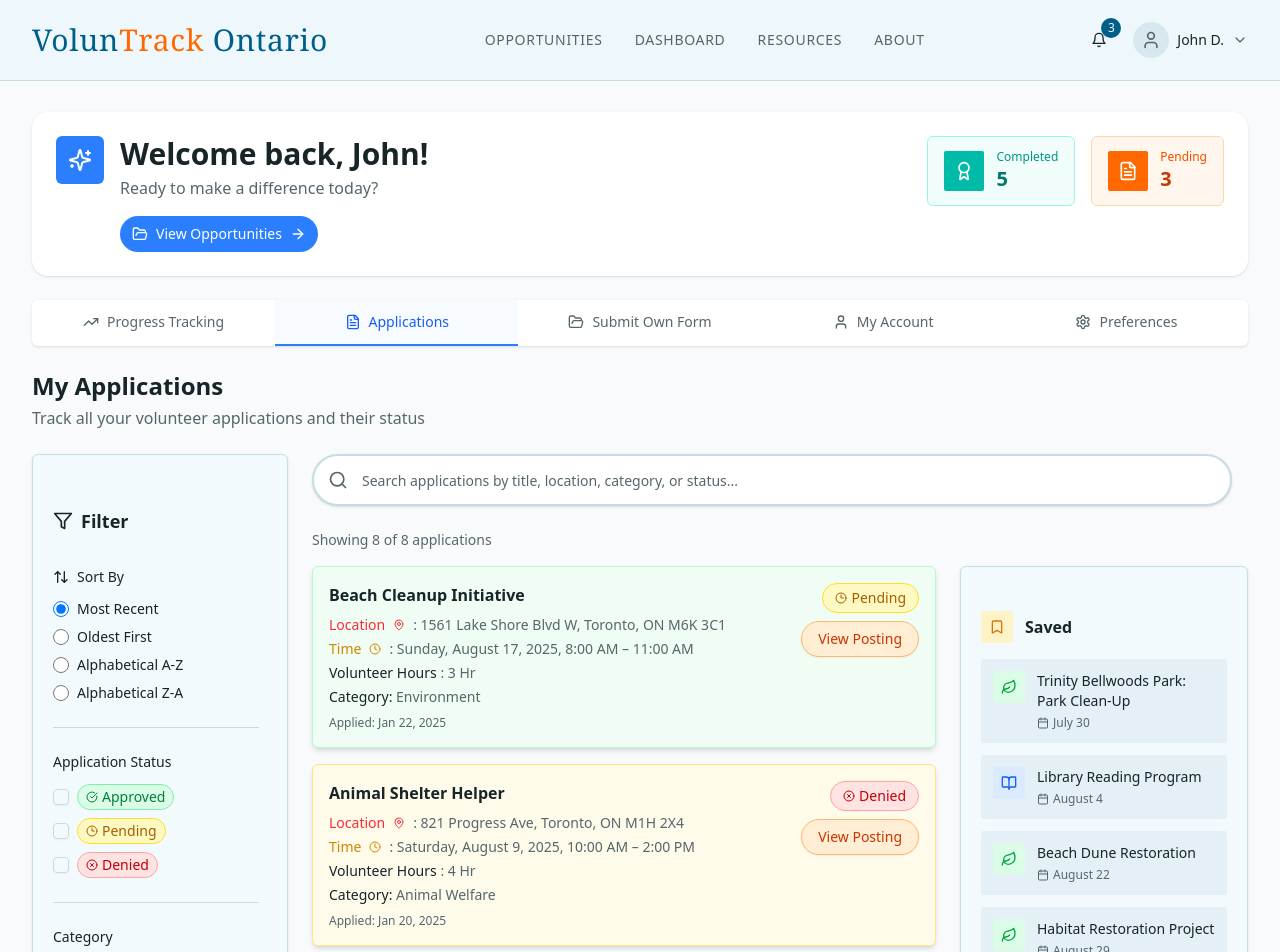
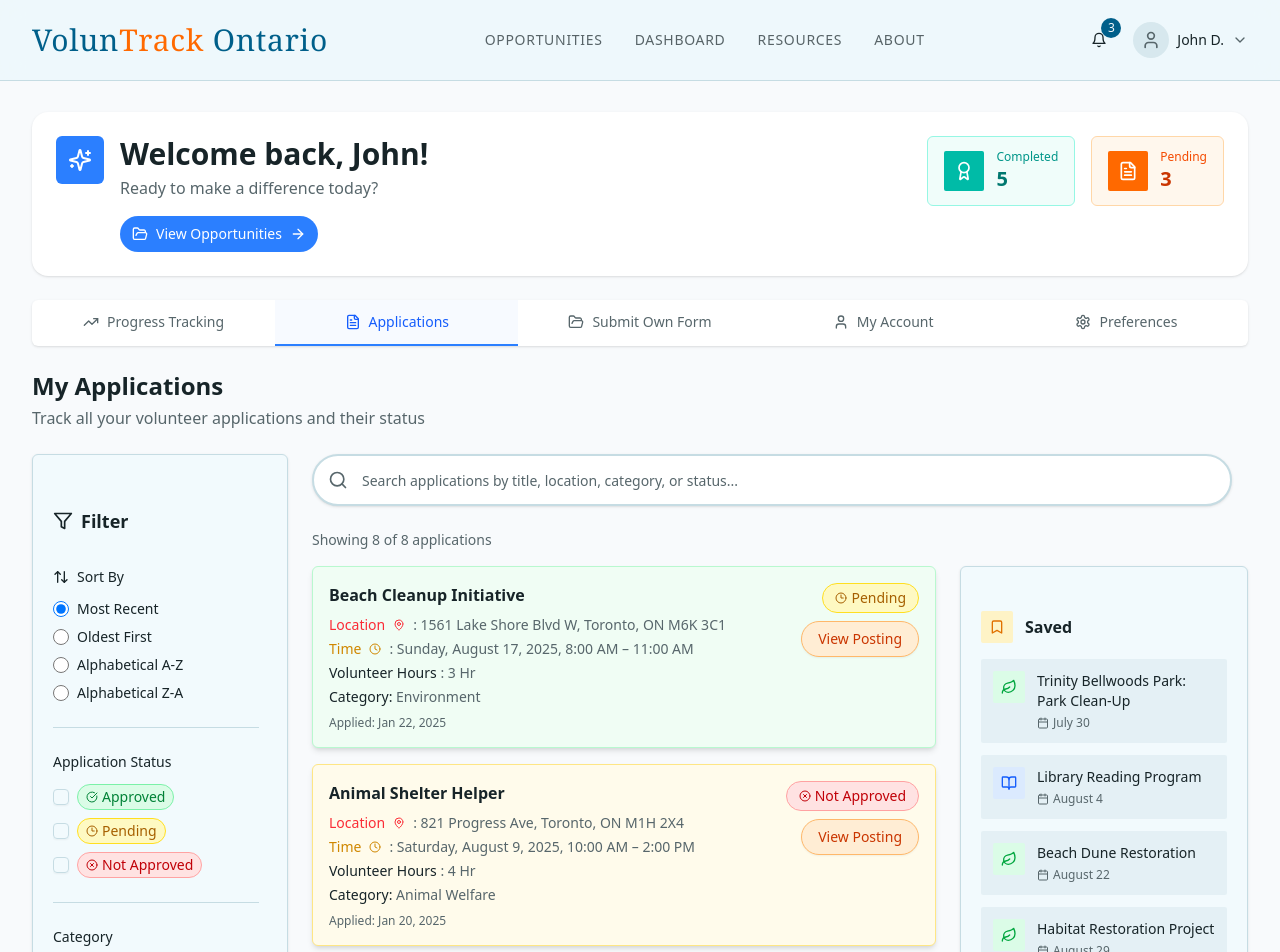
Before and after one commit to masonsau0/Voluntrack, a Next.js app: page /applications in a window 1280 px wide. Shown: the top 952 px of the page. Built offline with nearby package versions, Linux system fonts and the light colour scheme.

Commit message:
Edit Application not approved banner

```diff
--- a/app/applications/page.tsx
+++ b/app/applications/page.tsx
@@ -275,7 +275,7 @@ const eventCategories = [
 const statusOptions = [
     { id: "approved", label: "Approved", color: statusColors.approved },
     { id: "pending", label: "Pending", color: statusColors.pending },
-    { id: "denied", label: "Denied", color: statusColors.denied },
+    { id: "denied", label: "Not Approved", color: statusColors.denied },
 ]
 
 const sortOptions = [
@@ -771,7 +771,7 @@ export default function ApplicationsPage() {
                                                     className={`px-3 py-1 rounded-full text-sm font-medium flex items-center gap-1 border ${statusColor.bg} ${statusColor.text} ${statusColor.border}`}
                                                 >
                                                     <StatusIcon className="w-3 h-3" />
-                                                    {app.status.charAt(0).toUpperCase() + app.status.slice(1)}
+                                                    {statusOptions.find(s => s.id === app.status)?.label}
                                                 </span>
                                                 <Button
                                                     variant="outline"
```
